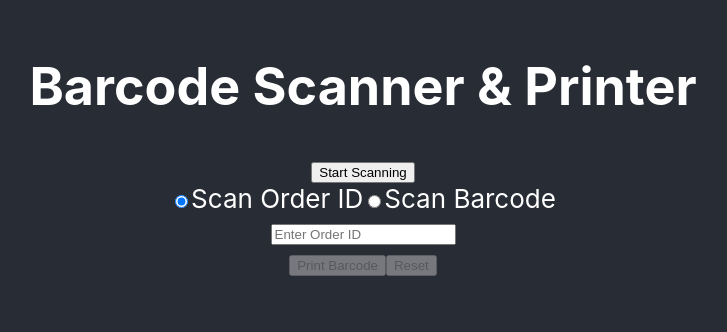
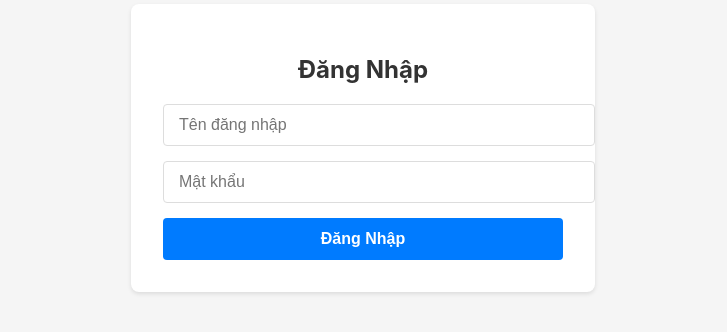
Before and after one commit to nguyenvanlinh1902/BarCode, a React (Create React App) app: page /login in a window 1280 px wide. Shown: the part 252-584 px from the top of the page, without its empty margins (277-1004 px from the left). Built offline with nearby package versions, Linux system fonts and the light colour scheme.

Commit message:
--add feature

```diff
--- a/package.json
+++ b/package.json
@@ -6,6 +6,7 @@
     "jsbarcode": "^3.11.6",
     "react": "^19.0.0",
     "react-dom": "^19.0.0",
+    "react-router-dom": "^7.1.5",
     "react-scripts": "5.0.1",
     "tesseract.js": "^6.0.0",
     "web-vitals": "^4.2.4"
--- a/src/App.js
+++ b/src/App.js
@@ -1,13 +1,19 @@
-import './App.css';
-import BarcodePrinter from './components/BarcodePrinter';
+import React from 'react';
+import { BrowserRouter, Routes, Route, Navigate } from 'react-router-dom';
+import LoginScreen from './screens/LoginScreen';
+import HomePage from './screens/HomePage';
+import BarcodePrinter from './screens/BarcodePrinter';
 
 function App() {
   return (
-    <div className="App">
-      <header className="App-header">
-        <BarcodePrinter />
-      </header>
-    </div>
+    <BrowserRouter>
+      <Routes>
+        <Route path="/login" element={<LoginScreen />} />
+        <Route path="/home" element={<HomePage />} />
+        <Route path="/barcode-printer" element={<BarcodePrinter />} />
+        <Route path="/" element={<Navigate to="/login" replace />} />
+      </Routes>
+    </BrowserRouter>
   );
 }
 
--- /dev/null
+++ b/src/components/CustomButton.js
@@ -0,0 +1,20 @@
+import React from 'react';
+import '../styles/globalStyles.css';
+
+/**
+ *
+ * @param title
+ * @param onClick
+ * @param className
+ * @returns {JSX.Element}
+ * @constructor
+ */
+const CustomButton = ({ title, onClick, className = '' }) => {
+  return (
+    <button className={`button ${className}`} onClick={onClick}>
+      {title}
+    </button>
+  );
+};
+
+export default CustomButton;
--- /dev/null
+++ b/src/constants/accounts.js
@@ -0,0 +1,11 @@
+export const ADMIN_ACCOUNT = {
+  username: '2',
+  password: '2',
+  role: 'ADMIN',
+};
+
+export const SHIPPER_ACCOUNT = {
+  username: '1',
+  password: '1',
+  role: 'SHIPPER',
+};
--- /dev/null
+++ b/src/screens/HomePage.js
@@ -0,0 +1,67 @@
+import React, { useEffect } from 'react';
+import { useNavigate } from 'react-router-dom';
+import CustomButton from '../components/CustomButton';
+import '../styles/globalStyles.css';
+
+const HomePage = () => {
+  const navigate = useNavigate();
+  const userRole = localStorage.getItem('userRole');
+
+  useEffect(() => {
+    if (!userRole) {
+      navigate('/login');
+    }
+  }, [userRole, navigate]);
+
+  const handlePrint = () => {
+    navigate('/barcode-printers');
+  };
+
+  const handleLogout = () => {
+    localStorage.removeItem('userRole');
+    navigate('/login');
+  };
+
+  const renderAdminContent = () => (
+    <div>
+      <h3 className="welcome-text">Chào mừng Admin</h3>
+      <CustomButton
+        title="In mã vạch"
+        onClick={handlePrint}
+        className="action-button"
+      />
+      <CustomButton
+        title="Quản lý người dùng"
+        onClick={() => alert('Chức năng đang phát triển')}
+        className="action-button"
+      />
+    </div>
+  );
+
+  const renderShipperContent = () => (
+    <div>
+      <h3 className="welcome-text">Chào mừng Đơn vị vận chuyển</h3>
+      <CustomButton
+        title="In mã vạch"
+        onClick={handlePrint}
+        className="action-button"
+      />
+    </div>
+  );
+
+  return (
+    <div className="container">
+      <div className="content">
+        {userRole === 'ADMIN' ? renderAdminContent() : renderShipperContent()}
+
+        <CustomButton
+          title="Đăng xuất"
+          onClick={handleLogout}
+          className="logout-button"
+        />
+      </div>
+    </div>
+  );
+};
+
+export default HomePage;
--- /dev/null
+++ b/src/screens/LoginScreen.js
@@ -0,0 +1,60 @@
+import React, { useState } from 'react';
+import { useNavigate } from 'react-router-dom';
+import { ADMIN_ACCOUNT, SHIPPER_ACCOUNT } from '../constants/accounts';
+import '../styles/globalStyles.css';
+import CustomButton from '../components/CustomButton';
+
+const LoginScreen = () => {
+  const [username, setUsername] = useState('');
+  const [password, setPassword] = useState('');
+  const [error, setError] = useState('');
+  const navigate = useNavigate();
+
+  const handleLogin = () => {
+    if (
+      username === ADMIN_ACCOUNT.username &&
+      password === ADMIN_ACCOUNT.password
+    ) {
+      localStorage.setItem('userRole', 'ADMIN');
+      navigate('/barcode-printer');
+    } else if (
+      username === SHIPPER_ACCOUNT.username &&
+      password === SHIPPER_ACCOUNT.password
+    ) {
+      localStorage.setItem('userRole', 'SHIPPER');
+      navigate('/barcode-printer');
+    } else {
+      setError('Tài khoản hoặc mật khẩu không chính xác');
+    }
+  };
+
+  return (
+    <div className="container">
+      <div className="login-form">
+        <h2 className="title">Đăng Nhập</h2>
+
+        {error && <div className="error-message">{error}</div>}
+
+        <input
+          className="input"
+          type="text"
+          placeholder="Tên đăng nhập"
+          value={username}
+          onChange={(e) => setUsername(e.target.value)}
+        />
+
+        <input
+          className="input"
+          type="password"
+          placeholder="Mật khẩu"
+          value={password}
+          onChange={(e) => setPassword(e.target.value)}
+        />
+
+        <CustomButton title="Đăng Nhập" onClick={handleLogin} />
+      </div>
+    </div>
+  );
+};
+
+export default LoginScreen;
--- /dev/null
+++ b/src/styles/globalStyles.css
@@ -0,0 +1,84 @@
+.container {
+  display: flex;
+  justify-content: center;
+  align-items: center;
+  min-height: 100vh;
+  background-color: #f5f5f5;
+}
+
+.login-form {
+  background: white;
+  padding: 2rem;
+  border-radius: 8px;
+  box-shadow: 0 2px 4px rgba(0, 0, 0, 0.1);
+  width: 100%;
+  max-width: 400px;
+}
+
+.title {
+  font-size: 24px;
+  font-weight: bold;
+  margin-bottom: 20px;
+  text-align: center;
+  color: #333;
+}
+
+.input {
+  width: 100%;
+  height: 40px;
+  border: 1px solid #ddd;
+  border-radius: 4px;
+  padding: 0 15px;
+  margin-bottom: 15px;
+  font-size: 16px;
+}
+
+.button {
+  width: 100%;
+  padding: 12px;
+  background-color: #007bff;
+  color: white;
+  border: none;
+  border-radius: 4px;
+  font-size: 16px;
+  font-weight: bold;
+  cursor: pointer;
+  transition: background-color 0.2s;
+}
+
+.button:hover {
+  background-color: #0056b3;
+}
+
+.error-message {
+  color: #dc3545;
+  margin-bottom: 15px;
+  text-align: center;
+}
+
+.content {
+  background: white;
+  padding: 2rem;
+  border-radius: 8px;
+  box-shadow: 0 2px 4px rgba(0, 0, 0, 0.1);
+  width: 100%;
+  max-width: 600px;
+}
+
+.welcome-text {
+  text-align: center;
+  margin-bottom: 20px;
+}
+
+.action-button {
+  margin-bottom: 10px;
+}
+
+.logout-button {
+  margin-top: 20px;
+  background-color: #dc3545;
+}
+
+.logout-button:hover {
+  background-color: #c82333;
+}
--- /dev/null
+++ b/src/styles/globalStyles.js
@@ -0,0 +1,32 @@
+import { StyleSheet } from 'react-native';
+
+export const colors = {
+  primary: '#007AFF',
+  background: '#FFFFFF',
+  text: '#000000',
+  border: '#DDDDDD',
+  error: '#FF3B30',
+};
+
+export const globalStyles = StyleSheet.create({
+  container: {
+    flex: 1,
+    backgroundColor: colors.background,
+  },
+  input: {
+    height: 50,
+    borderWidth: 1,
+    borderColor: colors.border,
+    borderRadius: 8,
+    paddingHorizontal: 15,
+    marginBottom: 15,
+    backgroundColor: colors.background,
+  },
+  title: {
+    fontSize: 24,
+    fontWeight: 'bold',
+    marginBottom: 20,
+    textAlign: 'center',
+    color: colors.text,
+  },
+});
```
Also changed, not shown: src/screens/BarcodePrinter.js (renamed from src/components/BarcodePrinter.js, +4 -4 lines).
